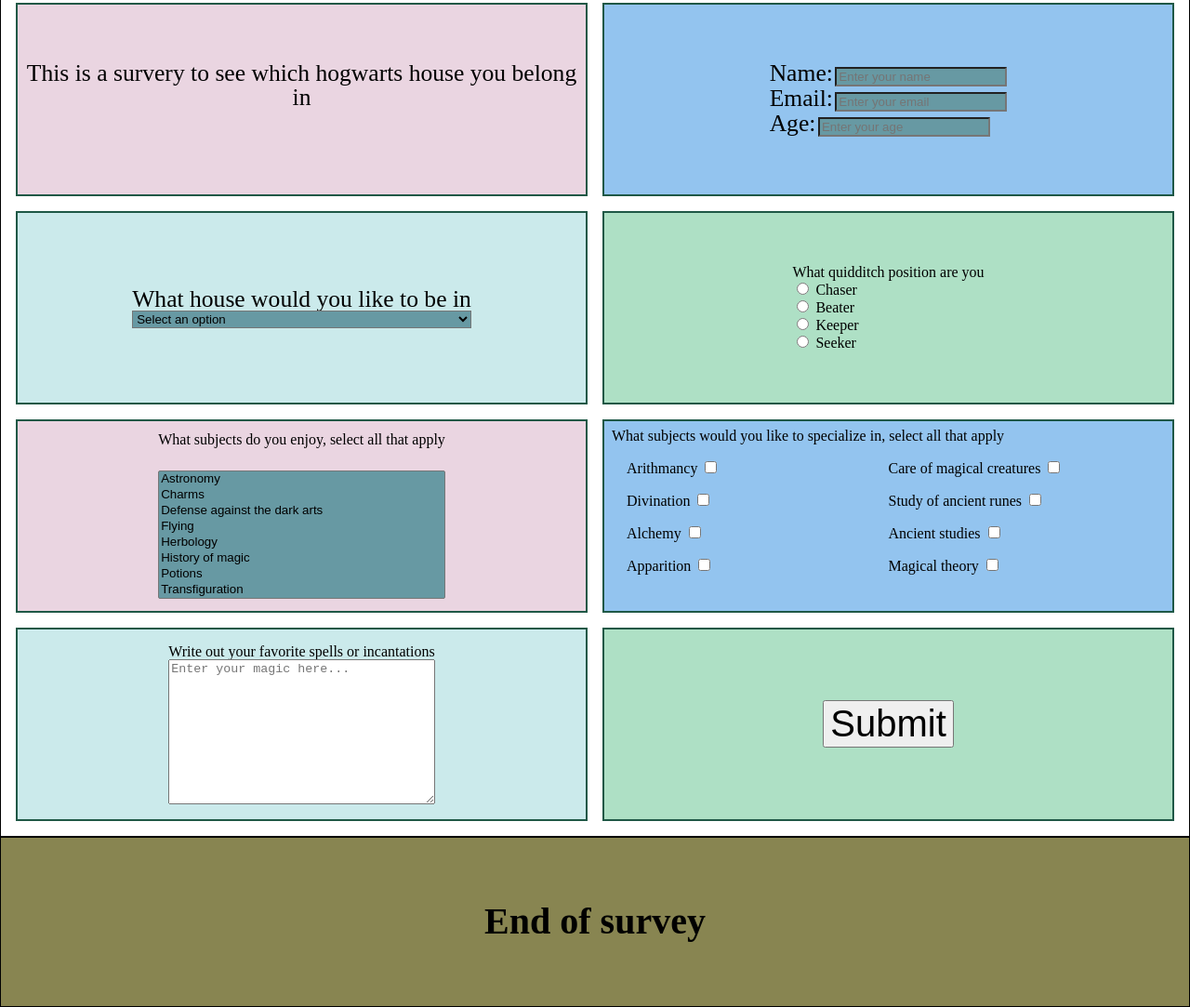
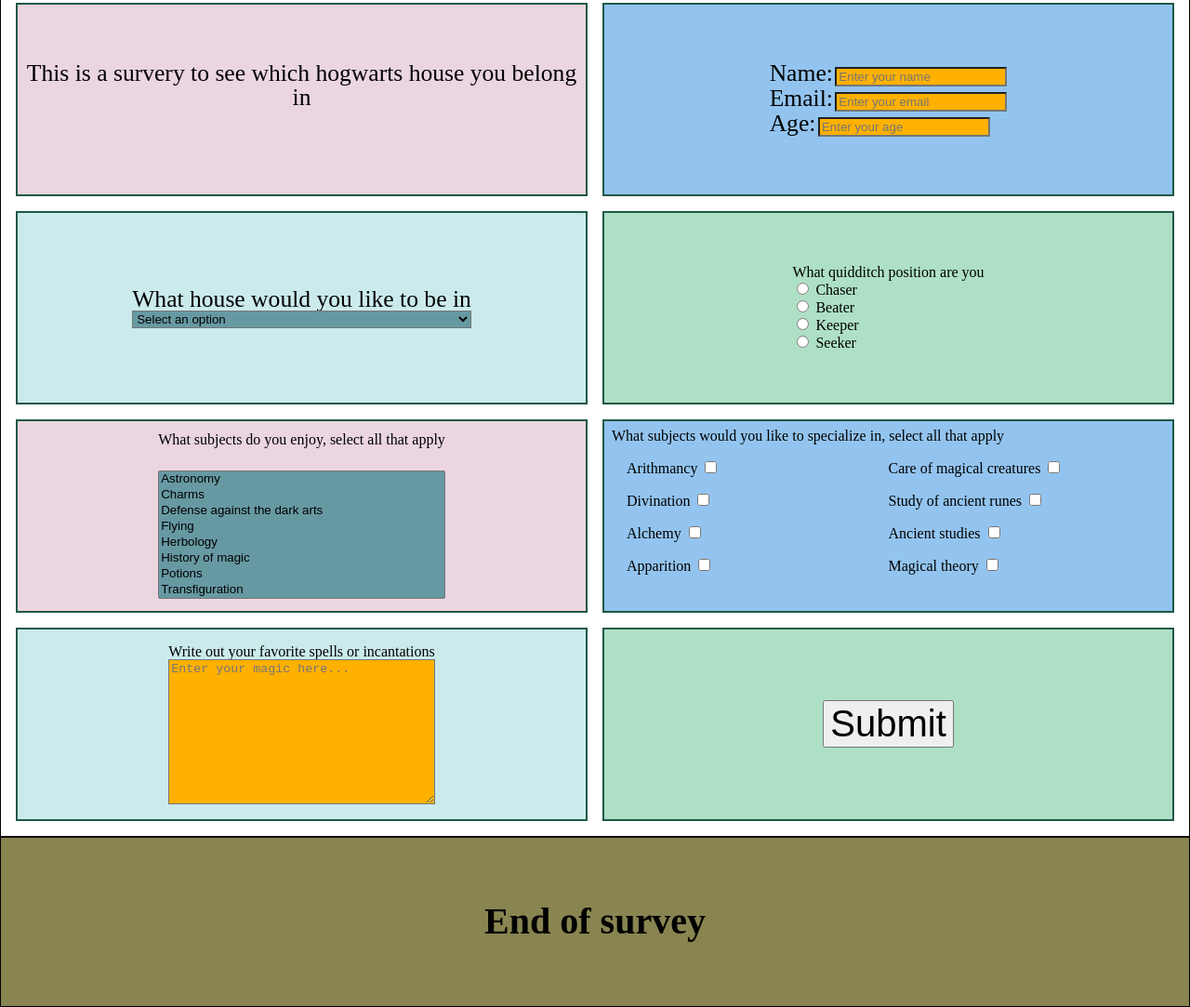
Before and after one commit to jeffyjkang/survey-using-css-grid, a plain HTML site: page index.html in a window 1280 px wide. Shown: the part 197-1280 px from the top of the page at 93% size. Drawn offline with Linux system fonts and the light colour scheme.

Commit message:
update sass

```diff
--- a/index.html
+++ b/index.html
@@ -84,7 +84,7 @@
         </div>
         <div class="textarea-container">
             <label for="textarea-block">Write out your favorite spells or incantations</label>
-            <textarea name="textarea-block" id="textarea-id" cols="30" rows="10" placeholder="Enter your magic here..."></textarea>
+            <textarea class="text-box" name="textarea-block" id="textarea-id" cols="30" rows="10" placeholder="Enter your magic here..."></textarea>
         </div>
         <div class="submit-container">
             <button class="submit-button" type="submit">Submit</button>
--- a/sass/homepage.scss
+++ b/sass/homepage.scss
@@ -49,8 +49,8 @@
           font-size: 1.6rem;
         }
         .name-input {
-          color: $seville-orange;
-          background: $deep-turquoise;
+          background: $seville-orange;
+          color: $wine-red;
         }
       }
       .email-div {
@@ -58,8 +58,8 @@
           font-size: 1.6rem;
         }
         .email-input {
-          color: $seville-orange;
-          background: $deep-turquoise;
+          background: $seville-orange;
+          color: $wine-red;
         }
       }
       .age-div {
@@ -67,8 +67,8 @@
           font-size: 1.6rem;
         }
         .age-input {
-          color: $seville-orange;
-          background: $deep-turquoise;
+          background: $seville-orange;
+          color: $wine-red;
         }
       }
     }
@@ -124,6 +124,9 @@
     display: grid;
     justify-content: center;
     padding: 1rem;
+    .text-box {
+      background-color: $seville-orange;
+    }
   }
   .submit-container {
     background-color: $mint-green;
```
Also changed, not shown: css/index.css, 1 other file.
